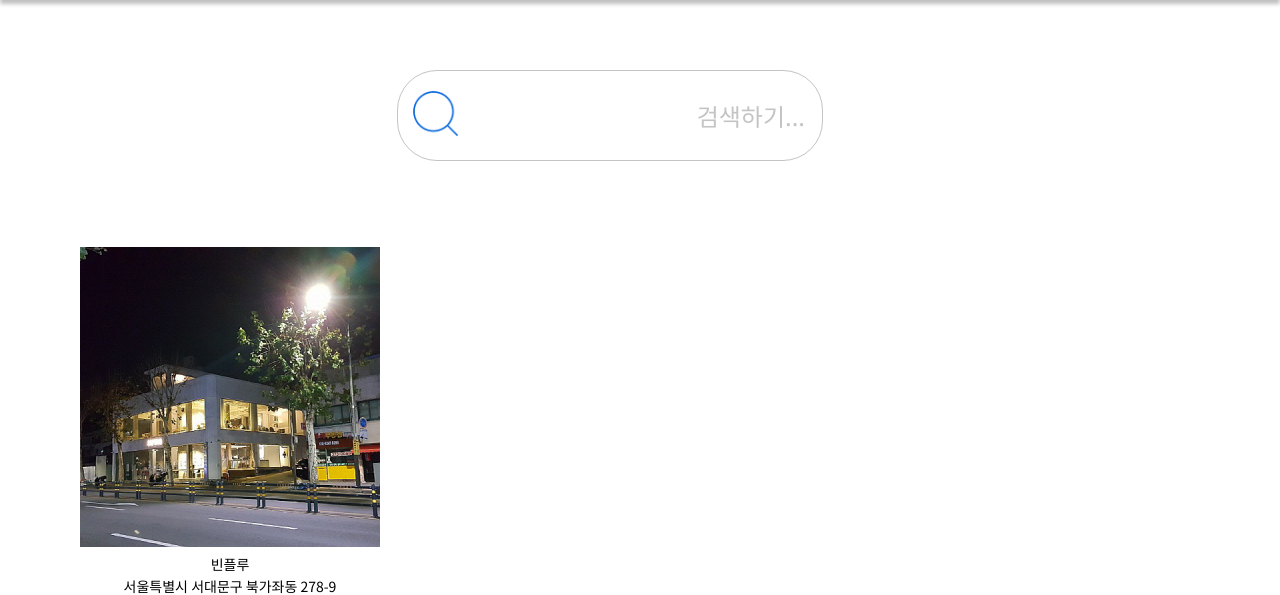
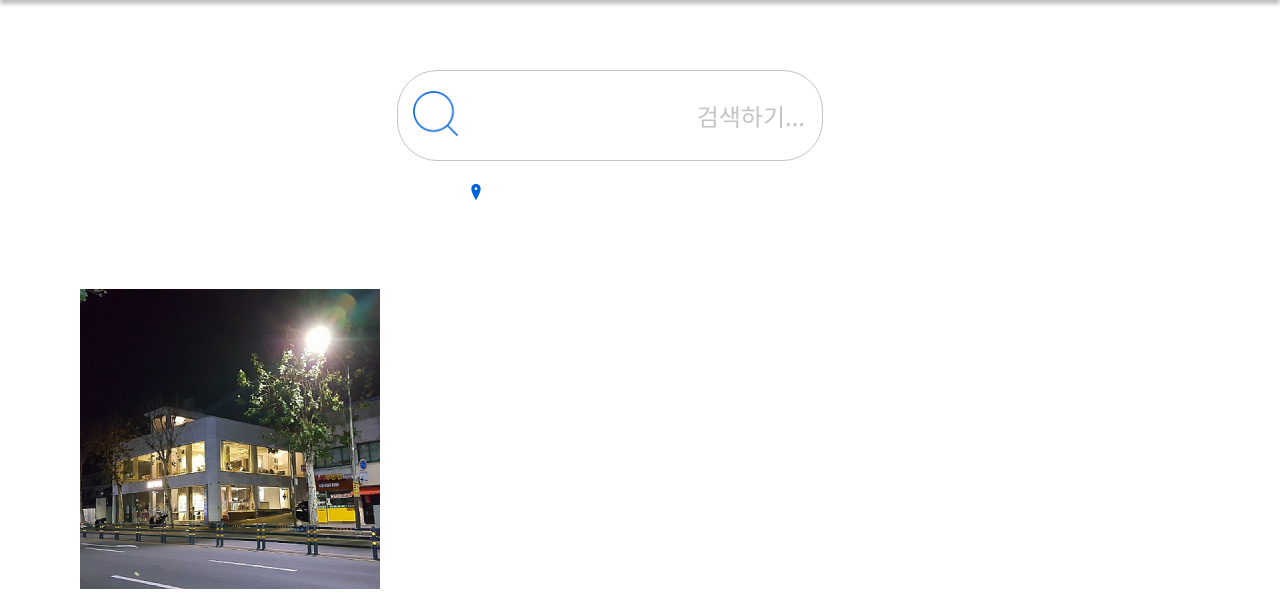
Before and after one commit to dltmdrbtjd/Caffeine, a Flask app: page / in a window 1280 px wide. Shown: the part 120-715 px from the top of the page. Run offline with Flask 2, Linux system fonts and the light colour scheme; some libraries are stand-ins or nearby versions.

Commit message:
위치정보 다시 불러오기 기능 추가

```diff
--- a/app.py
+++ b/app.py
@@ -31,7 +31,7 @@ def info():
 def address():
     lat = request.args.get('lat_give')
     lon = request.args.get('lon_give')
-    return api.geo_coord2address(lon, lat)
+    return api.geo_coord2regioncode(lon, lat)
 
 # 검색기능
 @app.route('/search', methods=['GET'])
--- a/static/css/main/main-medium.css
+++ b/static/css/main/main-medium.css
@@ -84,8 +84,7 @@ header.section .menu--tab .tab__main:first-child {
         width: 60px;
     }
 
-    .section__search .current-address {
+    .section__search .address {
         margin-top: 10px;
-        font-size: 14px;
     }
 }
--- a/static/css/main/main.css
+++ b/static/css/main/main.css
@@ -102,7 +102,8 @@ header.section .menu--tab .tab__main a {
 .section__search,
 .section__search .search__wrap,
 #search--form,
-.section__search .weather {
+.section__search .weather,
+.section__search .address {
     display: flex;
 }
 
@@ -118,7 +119,6 @@ header.section .menu--tab .tab__main a {
 }
 
 .section__search .search__wrap {
-    width: 60%;
     flex-wrap: wrap;
     justify-content: center;
 }
@@ -146,10 +146,19 @@ header.section .menu--tab .tab__main a {
     margin-right: 30px;
 }
 
-.section__search .current-address {
+.section__search .address {
+    width: 70%;
     margin-top: 20px;
-    font-size: 1.2rem;
     color: #0063DC;
+}
+
+.section__search .address .current-address {
+    word-break:keep-all;
+}
+
+.section__search .address .btn--gps {
+    margin-top: 3px;
+    margin-left: 5px;
 }
 
 /* INFO */
--- a/static/js/get-current-address.js
+++ b/static/js/get-current-address.js
@@ -1,4 +1,20 @@
-const getCurrentAddress = function(lat, lon) {
+const getCurrentAddress = (function() {
+    const $gpsBtn = document.querySelector('.btn--gps');
+    const $curAdd = document.querySelector('.current-address');
+
+    const reloadGeo = function() {
+        const $temp = document.querySelector('.weather__temp');
+        const $icon = document.querySelector('.weather__icon');
+
+        $temp.innerText = '';
+        $icon && weather.weather.removeChild($icon);
+        $curAdd.innerText = '';
+
+        localStorage.removeItem('coords');
+        weather.askLocation();
+    }
+
+    const showAddress = function(lat, lon) {
         const xhr = new XMLHttpRequest();
 
         xhr.open('GET', `/address?lat_give=${lat}&lon_give=${lon}`);
@@ -9,12 +25,18 @@ const getCurrentAddress = function(lat, lon) {
             if (xhr.readyState !== XMLHttpRequest.DONE) return;
 
             if (xhr.status === 200) {
-            const address = JSON.parse(xhr.response).documents[0].address.address_name;
-            const curAdd = document.querySelector('.current-address');
+                const address = JSON.parse(xhr.response).documents[0];
 
-            curAdd.innerText = address;
+                $curAdd.innerText = `${address.region_1depth_name} ${address.region_2depth_name}`;
             } else {
                 console.error('Error', xhr.status, xhr.statusText);
             }
         }
     }
+
+    $gpsBtn.addEventListener('click', reloadGeo);
+
+    return {
+        showAddress
+    }
+}) ()
--- a/static/js/weather.js
+++ b/static/js/weather.js
@@ -1,5 +1,5 @@
-(function () {
-    const weather = document.querySelector('.weather');
+const weather = (function () {
+    const $weather = document.querySelector('.weather');
     const key = "08f8750fb133c6cc93d8842fb98db3cf";
 
     const loadWeather = function() {
@@ -11,7 +11,7 @@
             const sendLocation = JSON.parse(localStorage.getItem('coords'));
 
             showWeather(sendLocation.latitude, sendLocation.longitude);
-            getCurrentAddress(sendLocation.latitude, sendLocation.longitude);
+            getCurrentAddress.showAddress(sendLocation.latitude, sendLocation.longitude);
         }
     }
 
@@ -33,7 +33,7 @@
         const sendCoords = JSON.parse(localStorage.getItem('coords'));
 
         showWeather(sendCoords.latitude, sendCoords.longitude);
-        getCurrentAddress(sendCoords.latitude, sendCoords.longitude);
+        getCurrentAddress.showAddress(sendCoords.latitude, sendCoords.longitude);
     }
 
     const failedGeo = function() {
@@ -61,7 +61,7 @@
                 icon.src = `http://openweathermap.org/img/wn/${response.weather[0].icon}@2x.png`;
                 icon.alt = 'weather icon';
 
-                weather.appendChild(icon);
+                $weather.appendChild(icon);
             } else {
                 console.error('Error', xhr.status, xhr.statusText);
             }
@@ -69,4 +69,9 @@
     }
 
     loadWeather();
+
+    return {
+        askLocation,
+        weather: $weather
+    }
 })()
--- a/templates/index.html
+++ b/templates/index.html
@@ -59,7 +59,25 @@
                 <p class="weather__temp"></p>
             </div>
 
-            <p class="current-address"></p>
+            <div class="address">
+                <p class="current-address"></p>
+                <button class="btn btn--gps">
+                    <svg xmlns="http://www.w3.org/2000/svg" x="0px" y="0px" width="16" height="16" viewBox="0 0 172 172"
+                        style=" fill:#000000;">
+                        <g fill="none" fill-rule="nonzero" stroke="none" stroke-width="1" stroke-linecap="butt"
+                            stroke-linejoin="miter" stroke-miterlimit="10" stroke-dasharray="" stroke-dashoffset="0"
+                            font-family="none" font-weight="none" font-size="none" text-anchor="none"
+                            style="mix-blend-mode: normal">
+                            <path d="M0,172v-172h172v172z" fill="none"></path>
+                            <g fill="#0063dc">
+                                <path
+                                    d="M86,0c-27.9388,0 -50.16667,22.22787 -50.16667,50.16667c0,43 50.16667,121.83333 50.16667,121.83333c0,0 50.16667,-79.56119 50.16667,-121.83333c0,-27.9388 -22.22786,-50.16667 -50.16667,-50.16667zM86,64.5c-7.89453,0 -14.33333,-6.4388 -14.33333,-14.33333c0,-7.89453 6.43881,-14.33333 14.33333,-14.33333c7.89453,0 14.33333,6.43881 14.33333,14.33333c0,7.89453 -6.4388,14.33333 -14.33333,14.33333z">
+                                </path>
+                            </g>
+                        </g>
+                    </svg>
+                </button>
+            </div>
 
         </div>
     </article>
```
Lines whose indentation alone changed are shown as unchanged.
